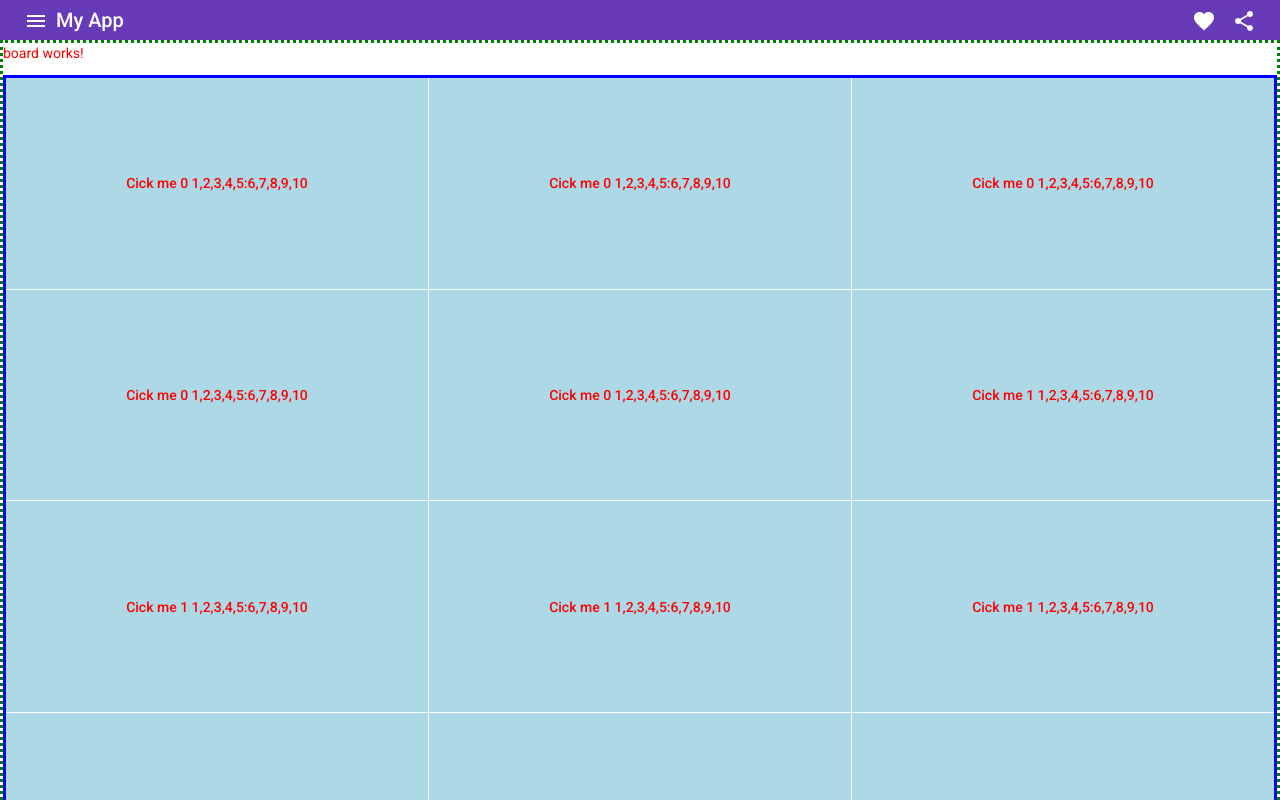
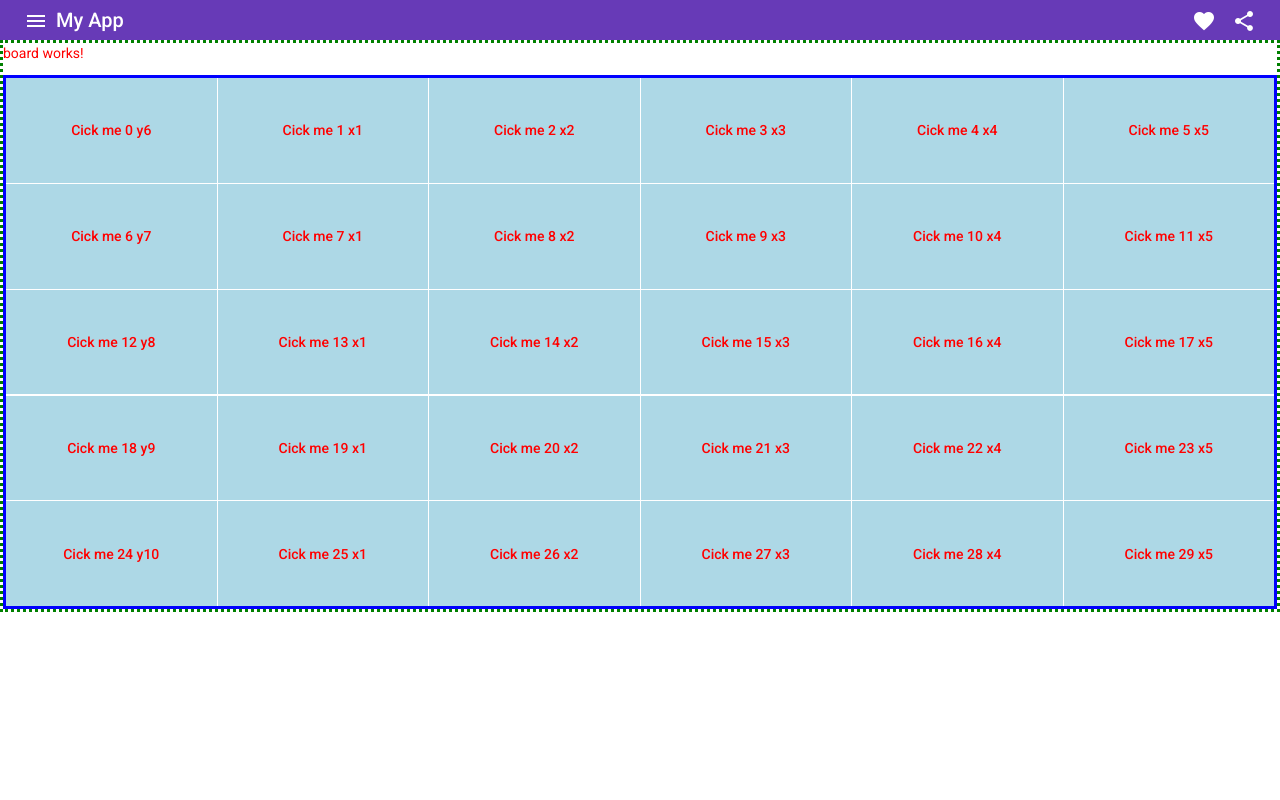
Before and after one commit to smoritz023/Minesweeper-Angular, an Angular app in the folder minesweeper/: page / in a window 1280 px wide. Shown: the top 800 px of the page. Built offline with nearby package versions, Linux system fonts and the light colour scheme.

Commit message:
grid is getting closer

```diff
--- a/minesweeper/src/app/grid/grid.component.html
+++ b/minesweeper/src/app/grid/grid.component.html
@@ -1,15 +1,15 @@
 <div class="grid">
 
     <mat-grid-list cols="{{columns}}" rowHeight="{{xHeight}}:{{yHeight}}">
-        <div *ngFor="let x of arrX; let i = index">
-            <div *ngFor="let y of arrY; let j = index">
+        <div *ngFor="let GR of gridlist; let i = index">
+            <!-- <div *ngFor="let y of arrY; let j = index"> -->
                 <mat-grid-tile>
-                    <button type="button" mat-button (click)="newFunc(x)" style="height: 100%; width: 100%;">
+                    <button type="button" mat-button (click)="newFunc(GR)" style="height: 100%; width: 100%;">
                         Cick me {{i}}
-                        {{arrX}}:{{arrY}}
+                        {{GR}}
                     </button>
                 </mat-grid-tile>
-            </div>
+            <!-- </div> -->
         </div>
 
         <!-- <mat-grid-tile>2</mat-grid-tile>
--- a/minesweeper/src/app/grid/grid.component.ts
+++ b/minesweeper/src/app/grid/grid.component.ts
@@ -16,6 +16,25 @@ export class GridComponent implements OnInit {
 
   ngOnInit(): void {
     console.log(this.arr);
+    for(let i = 0; i < this.arrY.length; i++){
+      let temp;
+      for(let j = 0; j < this.arrX.length; j++){
+        if(j == 0){
+          temp = this.arrY[i];
+          this.gridlist.push(temp);
+          temp = this.arrX[j];
+          this.gridlist.push(temp);
+        }
+        else{
+          temp = this.arrX[j];
+          this.gridlist.push(temp);
+        }
+
+        // this.gridlist.push(temp);
+        // console.log(this.gridlist);
+      }
+    }
+    console.log(this.gridlist);
   }
 
   newFunc(inp: any){
@@ -23,13 +42,25 @@ export class GridComponent implements OnInit {
 
 
 
-    for(let i = 0; i < this.arrX.length; i++){
-      for(let j = 0; j < this.arrY.length; j++){
-        let temp = this.arrX[i];
-        this.gridlist.push(temp);
-        console.log(this.gridlist);
-      }
-    }
+    // for(let i = 0; i < this.arrX.length; i++){
+    //   let temp;
+    //   for(let j = 0; j < this.arrY.length; j++){
+    //     if(j == 0){
+    //       temp = this.arrX[i];
+    //       this.gridlist.push(temp);
+    //       temp = this.arrY[j];
+    //       this.gridlist.push(temp);
+    //     }
+    //     else{
+    //       temp = this.arrY[j];
+    //       this.gridlist.push(temp);
+    //     }
+
+    //     // this.gridlist.push(temp);
+    //     // console.log(this.gridlist);
+    //   }
+    // }
+    console.log(this.gridlist);
 
   }
 
@@ -40,14 +71,14 @@ export class GridComponent implements OnInit {
     "item 4",
     "item 5"
   ];
-  columns = 3;
+  columns = 6;
   xHeight = 2;
   yHeight = 1;
 
-  arrX = [1,2,3,4,5];
-  arrY = [6,7,8,9,10];
+  arrX = ['x1','x2','x3','x4','x5'];
+  arrY = ['y6','y7','y8','y9','y10'];
 
-  gridlist:number[] =  [];
+  gridlist:any[] =  [];
 
 
 
```
